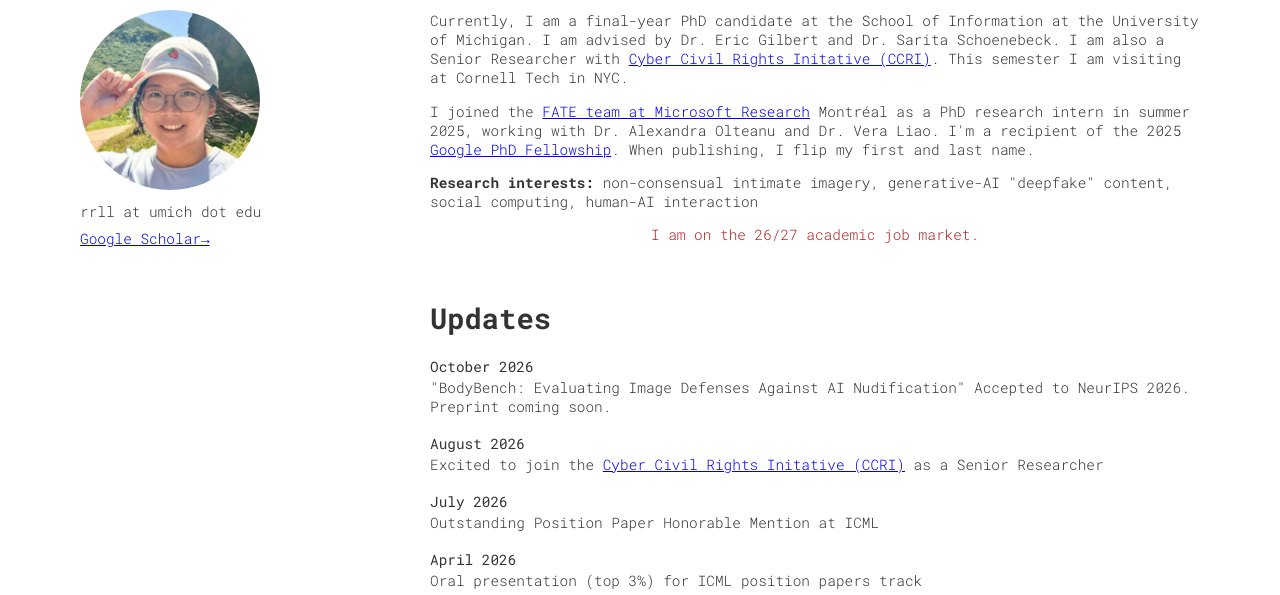
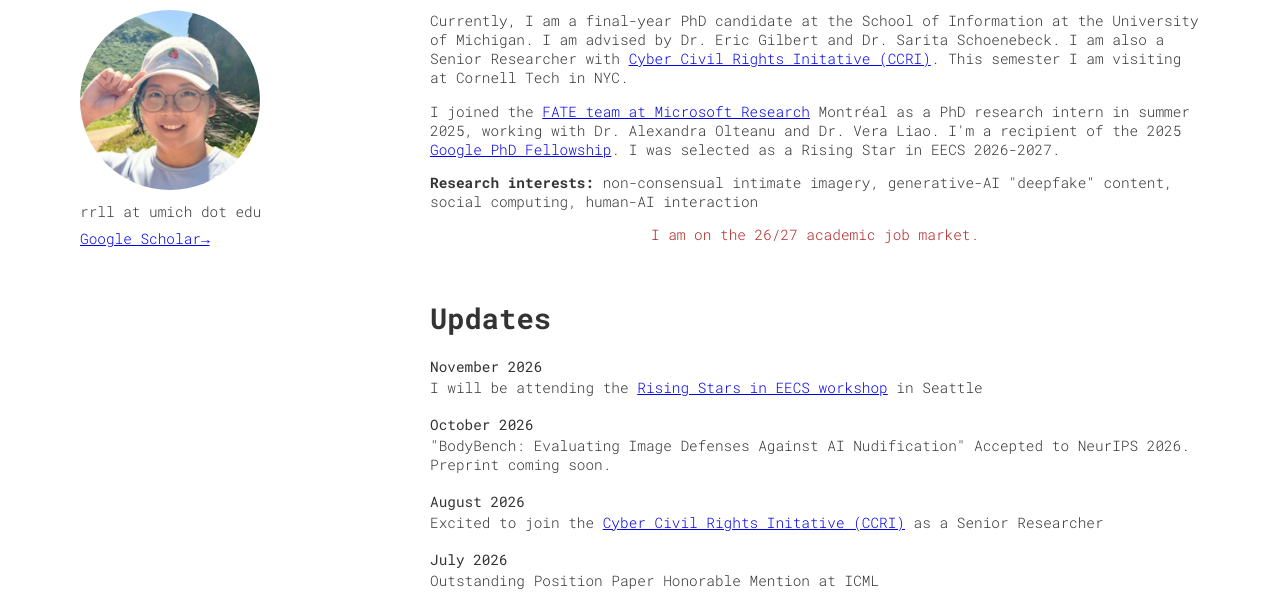
Before and after one commit to gauchewy/gauchewy.github.io, a plain HTML site: page index.html in a window 1280 px wide. Shown: the part 205-800 px from the top of the page. Drawn offline with Linux system fonts and the light colour scheme.

Commit message:
updates nov

```diff
--- a/index.html
+++ b/index.html
@@ -44,8 +44,7 @@
 
             <p>
                 I joined the <a href="https://www.microsoft.com/en-us/research/theme/fate-montreal" target="_blank">FATE team at Microsoft Research</a>  Montréal as a PhD research intern in summer 2025, working with Dr. Alexandra Olteanu and Dr. Vera Liao.
-                I'm a recipient of the 2025 <a href="https://research.google/programs-and-events/phd-fellowship/recipients/?filtertab=2025" target="_blank">Google PhD Fellowship</a>.
-                When publishing, I flip my first and last name.
+                I'm a recipient of the 2025 <a href="https://research.google/programs-and-events/phd-fellowship/recipients/?filtertab=2025" target="_blank">Google PhD Fellowship</a>. I was selected as a Rising Star in EECS 2026-2027.
             </p>
 
             <p>
@@ -59,6 +58,12 @@
         <div class="updates-inline">
 
             <h1>Updates</h1>
+
+
+            <div class="update">
+                <p class="update-title">November 2026</p>
+                <p class="update-desc">I will be attending the <a href="https://risingstars.cs.washington.edu/" target="_blank">Rising Stars in EECS workshop</a> in Seattle</p>
+            </div>
 
             <div class="update">
                 <p class="update-title">October 2026</p>
@@ -320,6 +325,11 @@
         <h2>Updates</h2>
 
             <div class="update">
+                <p class="update-title">November 2026</p>
+                <p class="update-desc">I will be attending the <a href="https://risingstars.cs.washington.edu/" target="_blank">Rising Stars in EECS workshop</a> in Seattle</p>
+            </div>
+
+            <div class="update">
                 <p class="update-title">October 2026</p>
                 <p class="update-desc">"BodyBench: Evaluating Image Defenses Against AI Nudification" Accepted to NeurIPS 2026. Preprint coming soon.</p>
             </div>
```
